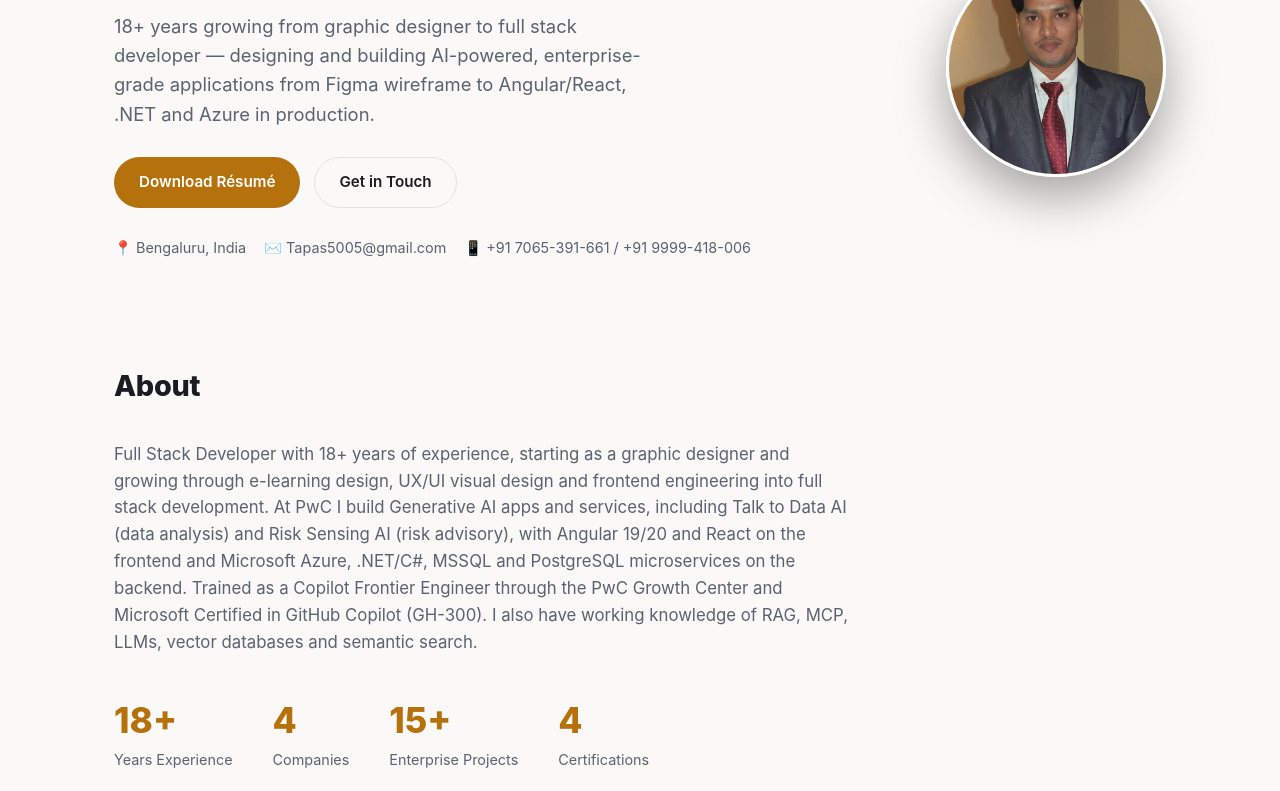
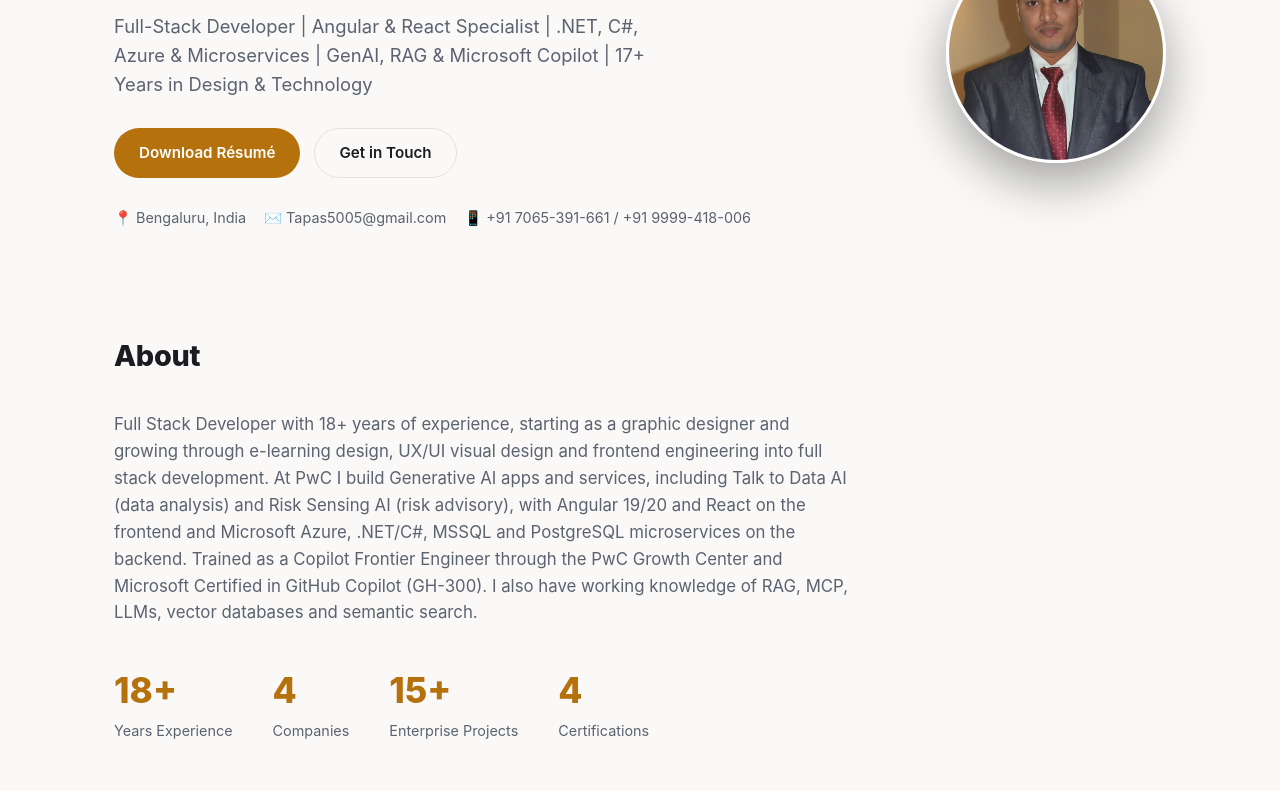
Before and after one commit to connectwithtapas/connectwithtapas.github.io, a plain HTML site: page index.html in a window 1280 px wide. Shown: the part 255-1046 px from the top of the page. Drawn offline with Linux system fonts and the light colour scheme.

Commit message:
Update hero tagline
Co-Authored-By: Claude Opus 5.5 <noreply@anthropic.com>

```diff
--- a/index.html
+++ b/index.html
@@ -33,7 +33,7 @@
     <div class="hero-text">
       <p class="eyebrow">Full Stack Developer · Copilot Frontier Engineer</p>
       <h1>Tapas Sahoo</h1>
-      <p class="tagline">18+ years growing from graphic designer to full stack developer — designing and building AI-powered, enterprise-grade applications from Figma wireframe to Angular/React, .NET and Azure in production.</p>
+      <p class="tagline">Full-Stack Developer | Angular &amp; React Specialist | .NET, C#, Azure &amp; Microservices | GenAI, RAG &amp; Microsoft Copilot | 17+ Years in Design &amp; Technology</p>
       <div class="hero-cta">
         <a href="assets/Tapas_Sahoo_Resume.pdf" class="btn btn-primary" download>Download Résumé</a>
         <a href="#contact" class="btn btn-outline">Get in Touch</a>
```
